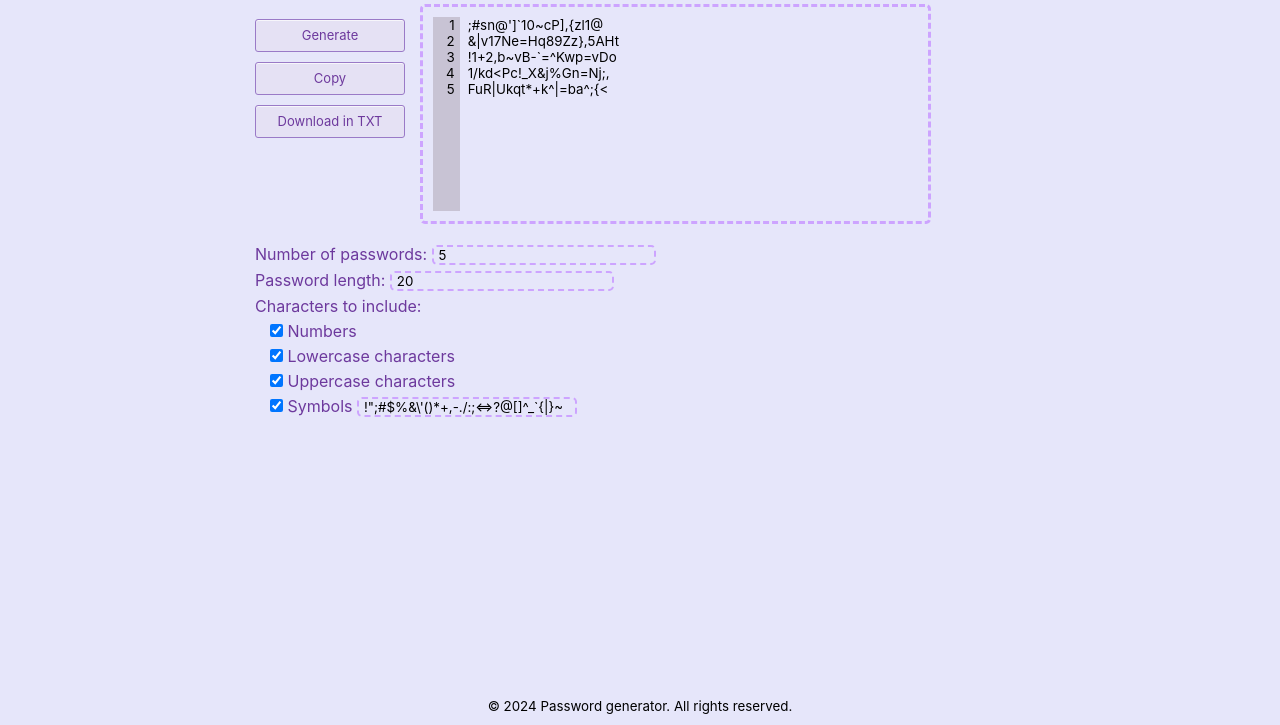
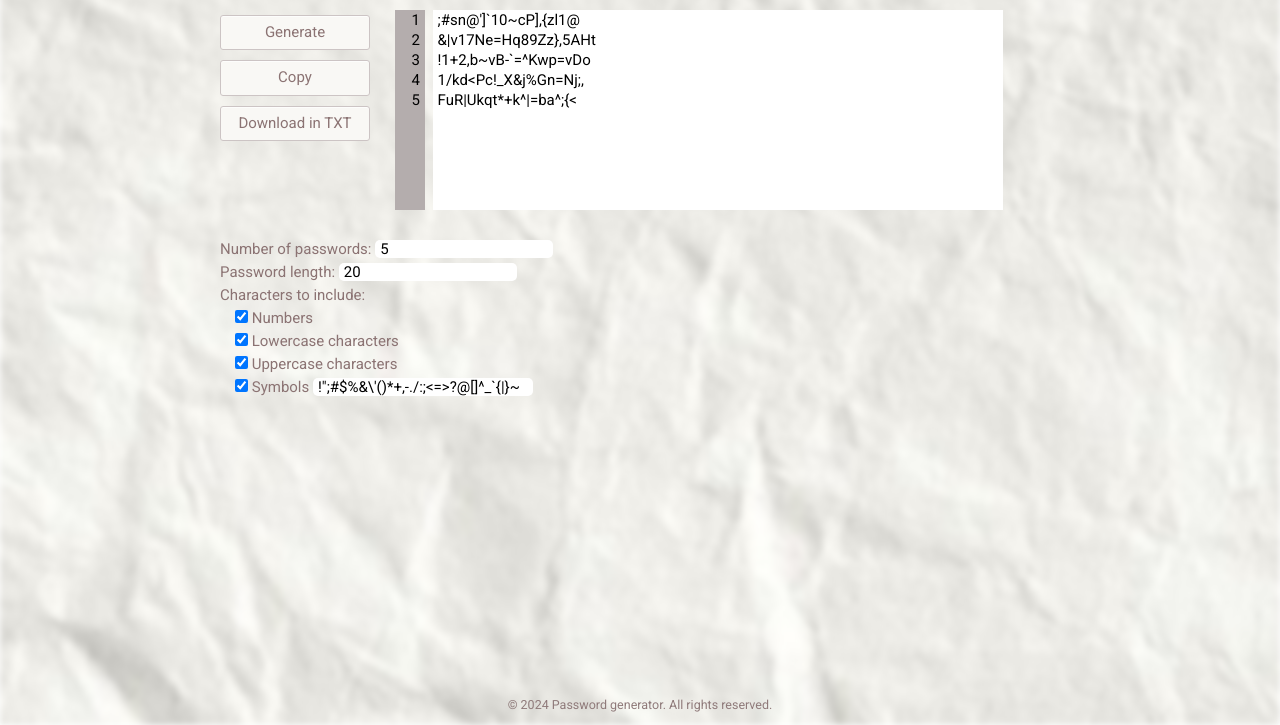
Before and after one commit to stormiwave/passgen, a website with bundled scripts: page src/view/index.html in a window 1280 px wide. Shown: the part 75-800 px from the top of the page. Built offline with nearby package versions, Linux system fonts and the light colour scheme.

Commit message:
look and feel

```diff
--- a/src/view/index.html
+++ b/src/view/index.html
@@ -14,10 +14,15 @@
         <link href="./resources/index.css" type="text/css" rel="stylesheet">
         <link rel="icon" type="image/png" href="./resources/favicon.png">
 
+        <link rel="preconnect" href="https://fonts.googleapis.com">
+        <link rel="preconnect" href="https://fonts.gstatic.com" crossorigin>
+        <link href="https://fonts.googleapis.com/css2?family=Roboto:ital,wght@0,100;0,300;0,400;0,500;0,700;0,900;1,100;1,300;1,400;1,500;1,700;1,900&display=swap" rel="stylesheet">
+
         <script type="module" src="./js/index.js"></script>
     </head>
 
     <body>
+        <div class="background__image"></div>
         <header>
             <h1>Password generator</h1>
         </header>
--- a/src/view/resources/index.css
+++ b/src/view/resources/index.css
@@ -1,8 +1,7 @@
 * {
-    font-family: -apple-system, system-ui, "Segoe UI", "Liberation Sans", sans-serif;
+    font-family: 'Roboto', sans-serif;
     margin: 0;
     padding: 0;
-    background-color: lavender;
     max-width: 100%;
     overflow-x: hidden;
     box-sizing: border-box;
@@ -11,7 +10,20 @@
 body {
     min-height: 100vh;
     position: relative;
+    font-size: 15px;
+    font-weight: 400;
 }
+
+.background__image {
+    background: url('../assets/paper_bg.jpg') center no-repeat;
+    background-size: cover;
+    filter: blur(3px);
+    -webkit-filter: blur(3px);
+    position: fixed;
+    width: 100%;
+    height: 100%;
+    z-index: -1;
+  }
 
 header{
     padding: 20px;
@@ -24,13 +36,15 @@ main {
     padding-bottom: 30px;
     margin-left: auto;
     margin-right: auto;
-    width: 800px;
+    width: 870px;
 }
 
 h1 {
-    font-family: #09f;
+    font-weight:700;
     text-wrap: balance;
+    color: #8b7373;
 }
+
 section {
     width: 100%;
     align-items: center;
@@ -48,17 +62,16 @@ div {
 }
 
 button {
-    background-color: #e5e1f4;
+    background-color: #f9f8f5;
     border-radius: 3px;
-    border: 1px solid #9a7ac7;
+    border: 1px solid #ccc4c4;
     box-shadow: rgba(255, 255, 255, .7) 0 1px 0 0 inset;
     box-sizing: border-box;
-    color: #6d399d;
+    color: #8b7373;
+    font-size: 15px;
+    font-weight: 400;
     cursor: pointer;
     display: inline-block;
-    font-family: -apple-system, system-ui, "Segoe UI", "Liberation Sans", sans-serif;
-    font-size: 13px;
-    font-weight: 400;
     line-height: 1.15385;
     margin: 5px;
     outline: none;
@@ -76,8 +89,8 @@ button {
 
 button:hover,
 button:focus {
-    background-color: #d0b3ea;
-    color: #622c77;
+    background-color: #dcd4d4;
+    color: #8b7373;
 }
 
 button:focus {
@@ -91,8 +104,6 @@ button:active {
 }
 
 #passwords-section {
-    border-color: #cda4ff;
-    border-style: dashed;
     height: 220px;
     border-radius: 5px;
     display: flex;
@@ -104,18 +115,22 @@ pre{
     width: 2em;
     text-align: right;
     overflow: hidden;
-    background-color: #c8c3d4;
+    background-color: #b4adad;
     padding-right: 5px;
 }
 
 textarea{
     border: none;
     min-height: 10em;
-    width: 450px;
+    width: 570px;
     cursor: text;
     resize:none;
     white-space: pre;
     overflow-wrap: normal;
+    line-height: 20px;
+    font-size: 15px;
+    font-weight: 400;
+    padding-left: 5px;
 }
 
 textarea:focus-visible{
@@ -126,7 +141,12 @@ form{
     display: block;
     margin: 15px;
     text-align: left;
-    color: #6d399d;
+    color: #8b7373;
+}
+
+input {
+    font-weight: 400;
+    font-size: 15px;
 }
 
 label{
@@ -145,8 +165,7 @@ fieldset label{
 }
 
 input {
-    border-color: #cda4ff;
-    border-style: dashed;
+    border-style: none;
     border-radius: 5px;
     padding-left: 5px;
 }
@@ -155,8 +174,11 @@ input {
     width: 220px;
 }
 
-.checkbox{
-    background-color: #6d399d;
+label[type="checkbox"]{
+  -webkit-user-select: none;
+  -moz-user-select: none;
+  -ms-user-select: none;
+  user-select: none;
 }
 
 footer{
@@ -166,4 +188,5 @@ footer{
     width: 100%;
     float:left;
     height: 30px;
+    color: #8f7a7a;
 }
```
Also changed, not shown: src/view/assets/paper_bg.jpg (added).
